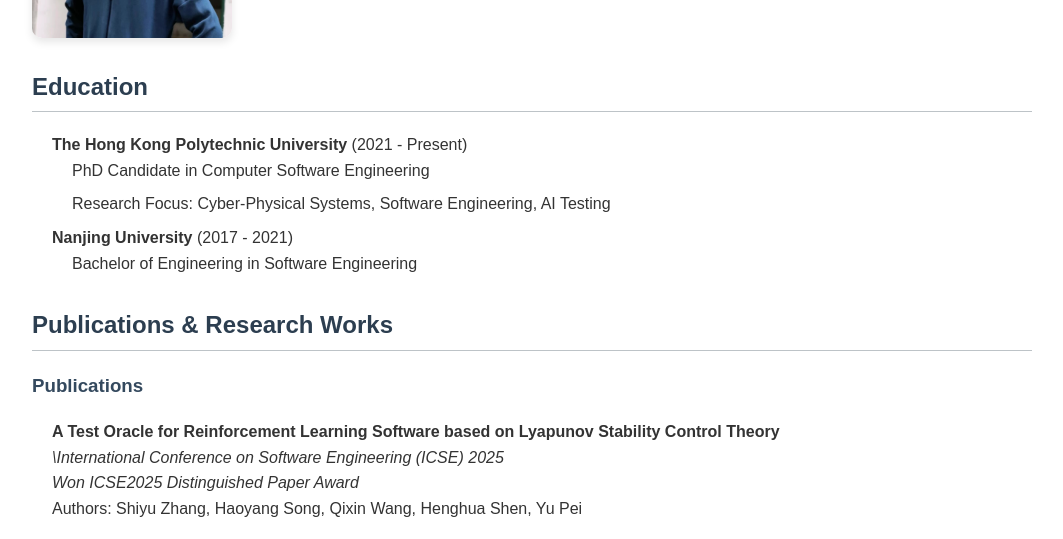
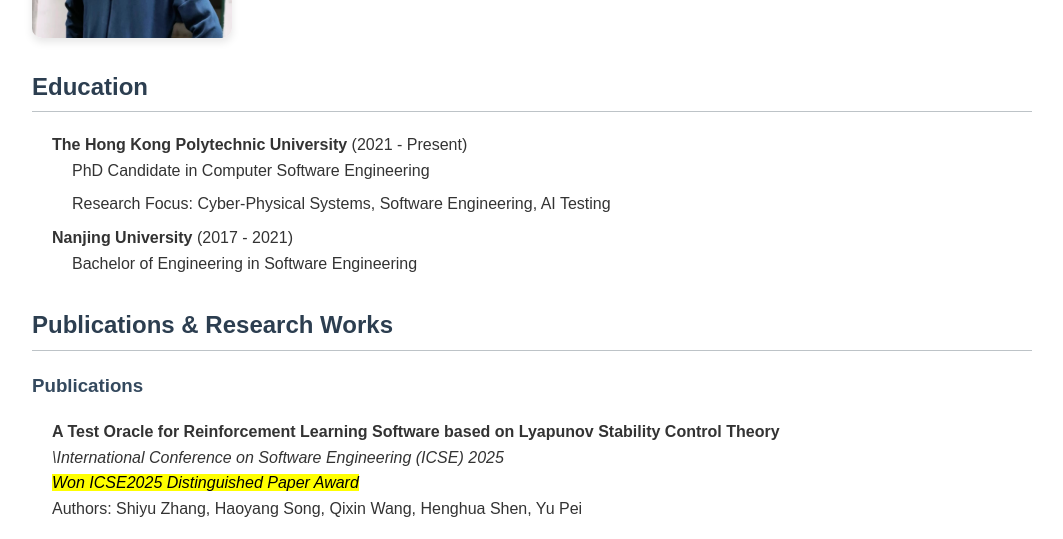
Before and after one commit to Ian-Sy-Zhang/Ian-Sy-Zhang.github.io, a plain HTML site: page index.html in a window 1280 px wide. Shown: the part 182-721 px from the top of the page, without its empty margins (108-1171 px from the left). Drawn offline with Linux system fonts and the light colour scheme.

Commit message:
Update index.html

```diff
--- a/index.html
+++ b/index.html
@@ -124,7 +124,7 @@
         <div class="publication">
             <div class="publication-title">A Test Oracle for Reinforcement Learning Software based on Lyapunov Stability Control Theory</div>
             <div><em>\International Conference on Software Engineering (ICSE) 2025</em> </div>
-            <div><em><em>Won ICSE2025 Distinguished Paper Award</em></em></div>
+            <div><em><mark>Won ICSE2025 Distinguished Paper Award</mark></em></div>
             <div>Authors: Shiyu Zhang, Haoyang Song, Qixin Wang, Henghua Shen, Yu Pei</div>
         </div>
 
```
